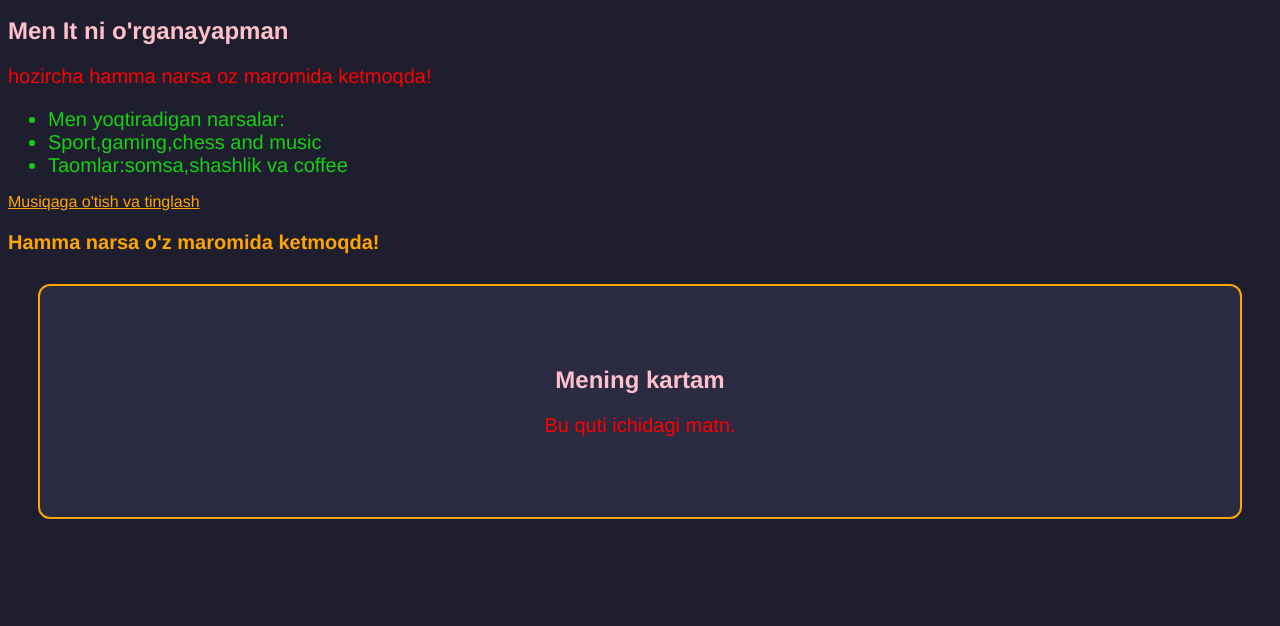
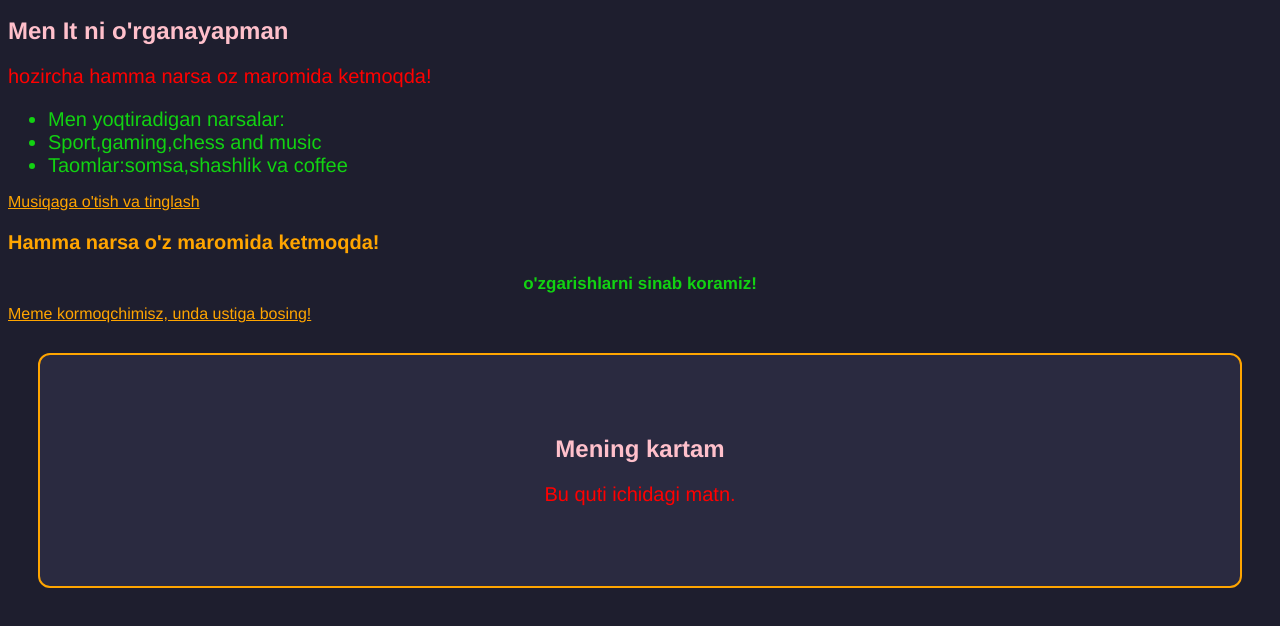
Before and after one commit to bekiportfolio/my-first-site, a plain HTML site: page index.html in a window 1280 px wide. Shown: the part 106-732 px from the top of the page. Drawn offline with Linux system fonts and the light colour scheme.

Commit message:
yangi paragraf va poomp

```diff
--- a/index.html
+++ b/index.html
@@ -20,6 +20,8 @@
     <a href="https://www.youtube.com/watch?v=g33LSGLwLzo">Musiqaga o'tish va tinglash</a>
     <!--- bu izoh bro , balki kelajakda ishlatarman -->
     <p class="muhim">Hamma narsa o'z maromida ketmoqda!</p>
+    <h1 class="ozgarish"> o'zgarishlarni sinab koramiz!</h1>
+        <a href="https://youtu.be/S6UqgjaBt4w?si=Nhu8-jwiWX9n33p1">Meme kormoqchimisz, unda ustiga bosing!</a>
     <div class="karta">
         <h2>Mening kartam</h2>
         <p>Bu quti ichidagi matn.</p>
--- a/style.css
+++ b/style.css
@@ -4,7 +4,7 @@
             font-family: 'Franklin Gothic Medium', 'Arial Narrow', Arial, sans-serif;
         }
         h1 {
-            color: orange ;
+            color: orange;
             text-align: center;
         }
         h2 {
@@ -33,3 +33,9 @@
             text-align: center;
 
         }
+        .ozgarish{
+            color:rgb(18, 210, 18);
+            font-size: 17px;
+            font-weight: bold;
+            font-style: inherit;
+        }
```
